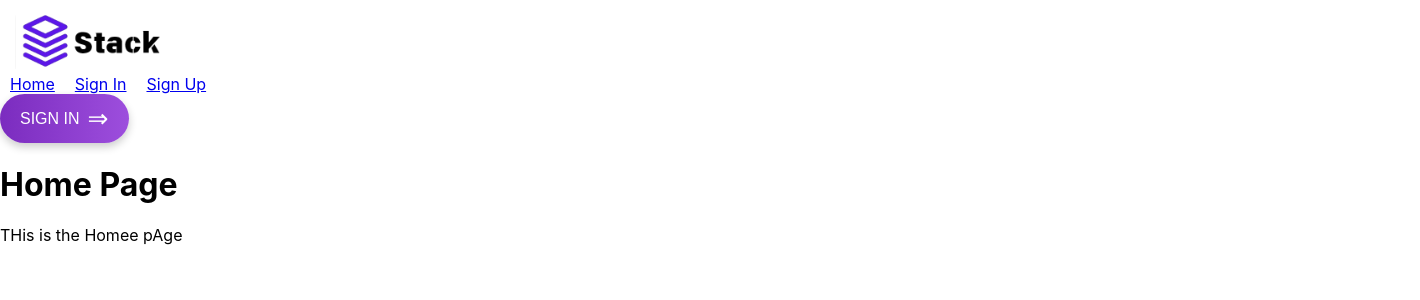
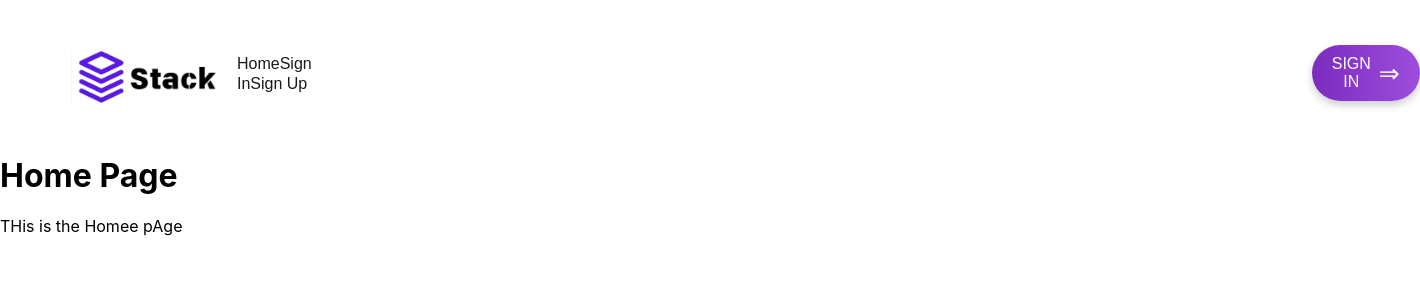
Before and after one commit to HassanKashif-pro/My-Todo-App-1, a React (Create React App) app in the folder webapp/: page / in a window 1280 px wide. Shown: the top 300 px of the page, 1420 px wide, since content can reach past the window. Built offline with nearby package versions, Linux system fonts and the light colour scheme.

Commit message:
(webapp): Navbar Link

```diff
--- a/webapp/src/components/Navbar.tsx
+++ b/webapp/src/components/Navbar.tsx
@@ -1,34 +1,32 @@
 import React from "react";
 import { Link } from "react-router-dom";
-import { Navbar as NavbarBs, Nav, Container, Button } from "react-bootstrap";
+import { Navbar as NavbarBs, Nav, Button } from "react-bootstrap";
 import "../style/Navbar.css"; // Import the new CSS file
 
 const Navbar: React.FC = () => {
   return (
-    <NavbarBs sticky="top" className="bg-white shadow-sm mb-3">
-      <Container className="d-flex justify-content-between align-items-center">
+    <NavbarBs sticky="top" className="bg-white shadow-sm mb-3 me-auto">
       <NavbarBs.Brand href="/" className="navbar-brand">
         <img src="/Logo.png" alt="Logo" className="navbar-logo" />
       </NavbarBs.Brand>
       <Nav className="d-flex">
-          <Nav.Link as={Link} to="/" className="nav-link-spacing">
+        <Nav.Link as={Link} to="/" className="nav-link">
           Home
         </Nav.Link>
-          <Nav.Link as={Link} to="/sign-in" className="nav-link-spacing">
+        <Nav.Link as={Link} to="/sign-in" className="nav-link">
           Sign In
         </Nav.Link>
-          <Nav.Link as={Link} to="/sign-up" className="nav-link-spacing">
+        <Nav.Link as={Link} to="/sign-up" className="nav-link">
           Sign Up
         </Nav.Link>
       </Nav>
       <Button
         onClick={() => (window.location.href = "/sign-in")}
         variant="outline-success"
-          className="custom-sign-in-button ms-auto"
+        className="custom-sign-in-button"
       >
         Sign In
       </Button>
-      </Container>
     </NavbarBs>
   );
 };
--- a/webapp/src/style/Navbar.css
+++ b/webapp/src/style/Navbar.css
@@ -1,5 +1,16 @@
-.nav-link-spacing {
-  margin-right: 1rem;
+.nav-link {
+  font-family: Arial, sans-serif; /* Choose a suitable font */
+  font-size: 16px; /* Font size */
+  color: #1a1a1a; /* Text color for non-active links */
+  text-decoration: none; /* Remove underline */
+}
+.nav-link:hover {
+  color: #0056b3; /* Text color on hover */
+}
+
+.nav-link.active {
+  color: #007bff; /* Text color for the active link (e.g., Product) */
+  font-weight: bold; /* Bold for the active link */
 }
 
 .navbar-brand img {
@@ -9,6 +20,11 @@
 .me-auto {
   display: flex;
   align-items: center;
+  padding-top: 36px;
+  padding-left: 56px;
+  padding-right: 56px;
+  padding-bottom: 24px;
+  flex-direction: row;
 }
 
 .navbar-logo {
@@ -24,12 +40,6 @@
   margin-left: 10px;
   margin-right: 10px;
 }
-.navbar-logo {
-  width: 150px; /* Adjust width to fit your design */
-  height: auto; /* Maintain aspect ratio */
-  max-height: 110px; /* Prevents the image from being too tall */
-}
-
 .nav-link-spacing {
   margin-left: 10px;
   margin-right: 10px;
@@ -53,6 +63,7 @@
   justify-content: center;
   text-transform: uppercase;
   transition: all 0.3s ease;
+  margin-left: 1000px;
 }
 
 .custom-sign-in-button:hover {
```
Lines whose indentation alone changed are shown as unchanged.
